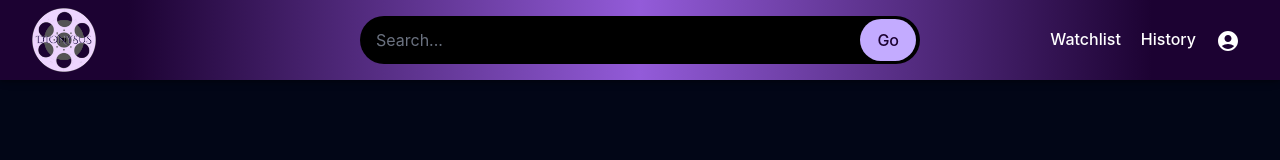
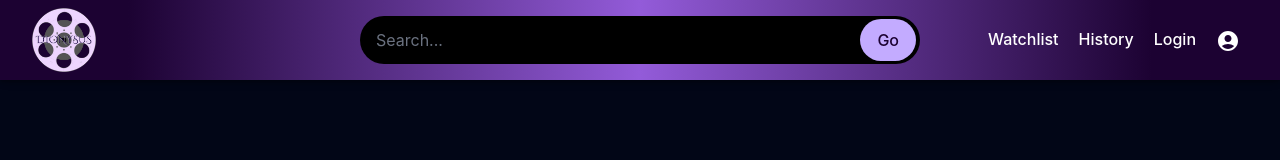
Before and after one commit to LycaonIndustries/Dionysus-Frontend, a React (Vite) app: page /auth/login in a window 1280 px wide. Shown: the top 160 px of the page. Built offline with nearby package versions, Linux system fonts and the light colour scheme; a web font is replaced by a local one.

Commit message:
Add login button

```diff
--- a/src/layouts/Header.tsx
+++ b/src/layouts/Header.tsx
@@ -1,4 +1,4 @@
-import { House } from "@mui/icons-material";
+import { House, Login } from "@mui/icons-material";
 import AccountCircle from "@mui/icons-material/AccountCircle";
 import BookmarkIcon from "@mui/icons-material/Bookmark";
 import CloseIcon from "@mui/icons-material/Close";
@@ -25,6 +25,7 @@ const navButtons: NavButton[] = [
   { label: "Account", path: "/account", icon: <AccountCircle />, hide: true },
   { label: "Watchlist", path: "/watchlist", icon: <BookmarkIcon /> },
   { label: "History", path: "/history", icon: <HistoryIcon /> },
+  { label: "Login", path: "/auth/login", icon: <Login /> },
 ];
 
 // Header component that contains the navigation bar and responsive menu
```
